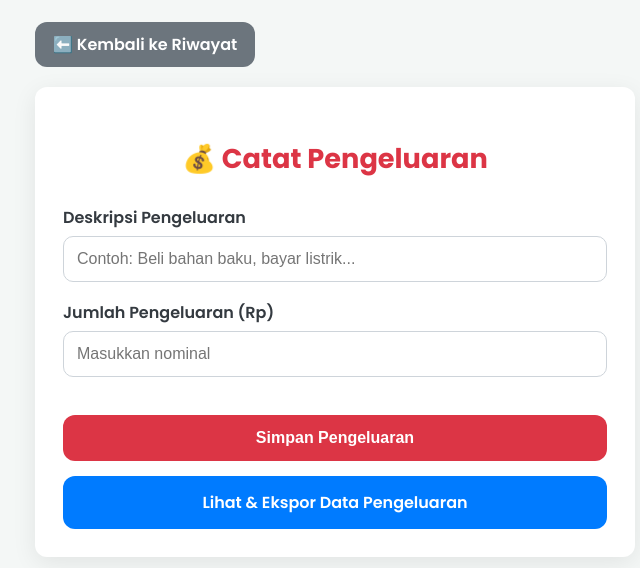
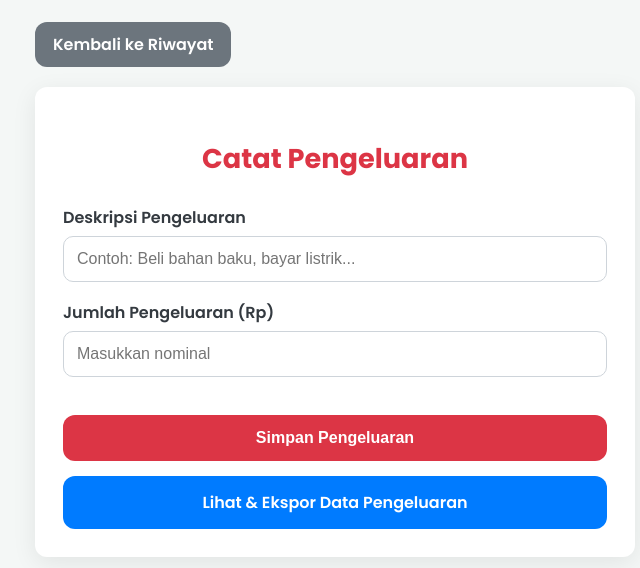
Before and after one commit to kasirrafasya/user, a plain HTML site: page pengeluaran.html in a window 1280 px wide. Shown: the whole page, without its empty margins (305-945 px from the left). Drawn offline with Linux system fonts and the light colour scheme.

Commit message:
Update pengeluaran.html

```diff
--- a/pengeluaran.html
+++ b/pengeluaran.html
@@ -23,6 +23,7 @@
             font-family: 'Poppins', sans-serif;
             background: var(--bg);
             color: var(--dark);
+             -webkit-tap-highlight-color: transparent;
         }
 
         .container {
@@ -151,10 +152,10 @@
 <body>
 
 <div class="container">
-    <a href="history.html" class="btn-back">⬅️ Kembali ke Riwayat</a>
+    <a href="history.html" class="btn-back">Kembali ke Riwayat</a>
 
     <div class="panel">
-        <h2>💰 Catat Pengeluaran</h2>
+        <h2>Catat Pengeluaran</h2>
 
         <form id="expense-form">
 
```
